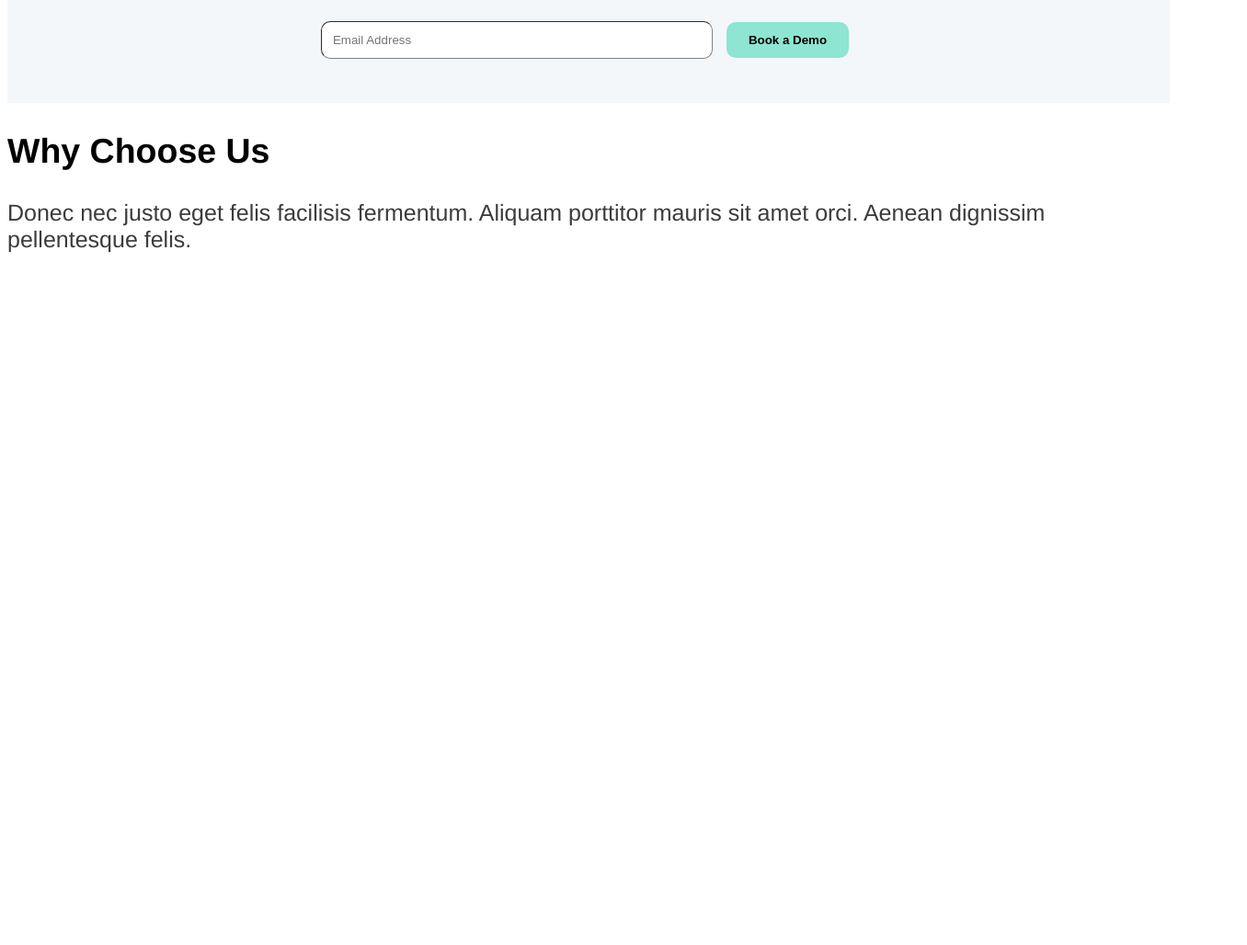
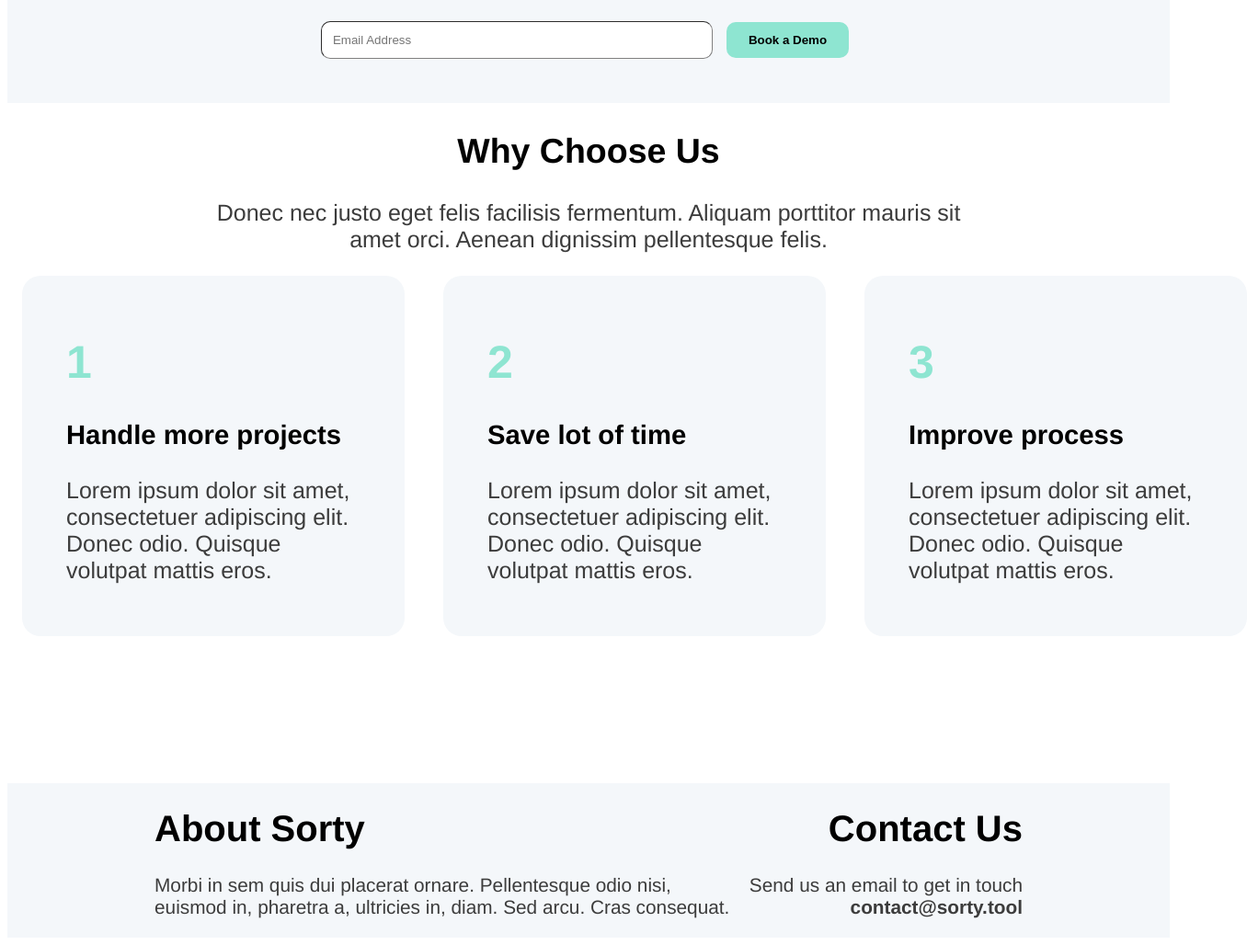
Before and after one commit to VarunSriram99/VarunSriram99.github.io, a plain HTML site: page Source code/index.html in a window 1280 px wide. Shown: the part 651-1679 px from the top of the page at 92% size, 1356 px wide, since content can reach past the window. Before the commit the page ends 951 px from the top, so only its background shows below. Drawn offline with Linux system fonts and the light colour scheme.

Commit message:
Desktop site complete

```diff
--- a/Source code/index.css
+++ b/Source code/index.css
@@ -13,6 +13,7 @@ p,a{
     }
     nav h1 {
       padding-left: 5rem;
+      margin-right: 2rem;
     }
     .links{
         display:flex;
@@ -21,8 +22,9 @@ p,a{
     }
     .links a{
         padding: 0.25rem 1.25rem;
-        font-weight:500;
-        font-size: small;
+        font-weight:600;
+        font-size: medium;
+        margin-top: 1rem;
     }
     .container{
         display: flex;
@@ -40,6 +42,8 @@ p,a{
         background-color: #8EE5D1;
         padding: 0.5rem 1.5rem;
         border-radius:  20px;
+        font-size: large;
+        font-weight: bold;
     }
     .intro{
         display: flex;
@@ -86,4 +90,50 @@ p,a{
         border-color: #818080;
         border-width: thin;
     }
+    .statement{
+        text-align: center;
+        max-width: 52rem;
+    }
+    .card{
+        width: 20rem;
+        padding:2rem 3rem;
+        background-color: #F4F7FA;
+        max-height: 25rem;
+        margin: 0 1rem;
+        border-radius:  20px 20px 20px 20px;
+    }
+    .card h1{
+        color:#8EE5D1;
+    }
+    .cards{
+        display: grid;
+        grid-template-columns: repeat(3, 1fr);
+        gap: 10px;
+        grid-auto-rows: minmax(100px, auto);
+    }
+    footer{
+        display: flex;
+        justify-content: space-between;
+        background-color: #F4F7FA;
+        margin-top: 10rem;
+    }
+    .aboutsorty{
+        max-width: 40rem;
+        text-align: left;
+        margin-left: 10rem;
+    }
+    footer h1{
+        font-size: 2.5rem;
+    }
+    footer p{
+        font-size: 1.3rem;
+    }
+    .contactus{
+        text-align: right;
+        margin-right: 10rem;
+
+    }
+    .contactus span{
+        font-weight: bold;
+    }
   }
--- a/Source code/index.html
+++ b/Source code/index.html
@@ -36,21 +36,38 @@
         <button>Book a Demo</button>
     </section>
     <section class="whychoose">
-        <div>
+      <center> <div class="statement">
             <h1>Why Choose Us</h1>
             <p>Donec nec justo eget felis facilisis fermentum. Aliquam porttitor mauris sit amet orci. Aenean dignissim pellentesque felis.</p>
-        </div>
+        </div></center>
     </section>
-    <div>
+    <div class="cards">
         <div class="card">
-
+            <h1>1</h1>
+            <h3>Handle more projects</h3>
+            <p>Lorem ipsum dolor sit amet, consectetuer adipiscing elit. Donec odio. Quisque volutpat mattis eros.</p>
         </div>
         <div class="card">
-
+            <h1>2</h1>
+            <h3>Save lot of time</h3>
+            <p>Lorem ipsum dolor sit amet, consectetuer adipiscing elit. Donec odio. Quisque volutpat mattis eros.</p>
         </div>
         <div class="card">
-
+            <h1>3</h1>
+            <h3>Improve process</h3>
+            <p>Lorem ipsum dolor sit amet, consectetuer adipiscing elit. Donec odio. Quisque volutpat mattis eros.</p>
         </div>
     </div>
+    <footer>
+        <div class="aboutsorty">
+            <h1>About Sorty</h1>
+            <p>Morbi in sem quis dui placerat ornare. Pellentesque odio nisi, euismod in, pharetra a, ultricies in, diam. Sed arcu. Cras consequat.</p>
+        </div>
+        <div class="contactus">
+            <h1>Contact Us</h1>
+            <p>Send us an email to get in touch<br/>
+                <span>contact@sorty.tool</span></p>
+        </div>
+    </footer>
     </body>
 </html>
```
